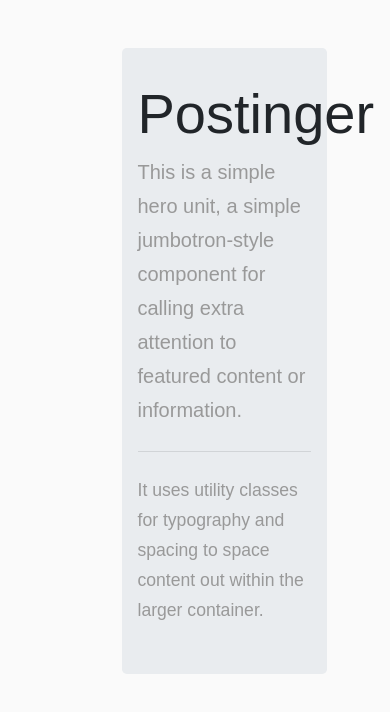
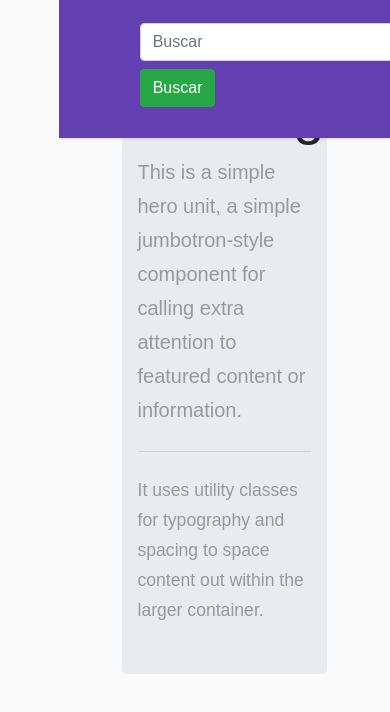
Before and after one commit to abelmaro/PassApp, an Angular app: page /home in a window 390 px wide. Shown: the top 712 px of the page. Built offline with nearby package versions, Linux system fonts and the light colour scheme.

Commit message:
Agrego estilos

```diff
--- a/src/app/components/heroes/heroes.component.html
+++ b/src/app/components/heroes/heroes.component.html
@@ -1,4 +1,3 @@
-
 <!--#region comentarios-->
 <!--<div class="card" *ngFor="let heroe of heroes; let i = index">
   <img src="{{heroe.img}}" class="card-img-top">
@@ -23,7 +22,7 @@
   </div>
 </div>-->
 <!--#endregion-->
-  <div class="d-flex flex-wrap justify-content-center animeted fadeIn fast mt-5">
+<div class="d-flex flex-wrap justify-content-center animeted fadeIn fast" style="margin-top:10%">
   <div class="card text-white mb-3 postCard text-black-50" *ngFor="let post of posts">
     <div class="card-header text-sm-left d-flex justify-content-between backLor">
       <img class="userImg"> {{post.autor}}
@@ -33,9 +32,9 @@
           <i class="fa fa-thumbs-down"></i>
         </div>
         <div>
-            <span>21</span>
+          <span>{{likes * post.id}}</span>
           <span>|</span>
-            <span>76</span>
+          <span>{{likes}}</span>
         </div>
       </div>
     </div>
@@ -60,12 +59,17 @@
       </div>
       <div class="m-1 bg-primary">
         <div class="card">
-            <div class="card-body d-flex float-left align-items-center row m-3">
-              <input class="col-md-11" type="text" name="comentario" placeholder="Agregar comentario" #commentData>
-              <button class="col-md-1" (click)="addComment(commentData.value,post.id)">+</button>
+          <div class="card-body d-flex align-items-center row">
+              <div class="form-group mx-sm-3 mb-2 d-flex  w-100">
+                <input type="text" class="form-control" id="comment" placeholder="Agregar comentario" #commentData>
+                <button class="btn buttonColor" (click)="addComment(commentData.value,post.id)">></button>
               </div>
           </div>
         </div>
       </div>
     </div>
   </div>
+</div>
+
+<!--<input class="col-md-11" type="text" name="comentario" placeholder="Agregar comentario" #commentData>
+<button class="btn buttonColor" (click)="addComment(commentData.value,post.id)">+</button>-->
--- a/src/app/components/heroes/heroes.component.ts
+++ b/src/app/components/heroes/heroes.component.ts
@@ -17,6 +17,8 @@ export class HeroesComponent implements OnInit {
   posts: any = [];
 
   date: Date = new Date();
+  likes: number = Math.floor(Math.random() * 100);
+
   constructor(private _heroesService: HeroesService,
               private router: Router,
               private _apiService: ApiService,
--- a/src/app/components/shared/navbar/navbar.component.html
+++ b/src/app/components/shared/navbar/navbar.component.html
@@ -1,18 +1,22 @@
-<!--<nav class="navbar navbar-expand-lg text-light pl-5 menuSearch">
-  <div class="collapse navbar-collapse d-flex justify-content-center" id="navbarSupportedContent">
+<nav class="navbar navbar-expand-lg text-light pl-5 menuSearch">
+  <div class="collapse navbar-collapse d-flex justify-content-around" id="navbarSupportedContent">
     <form class="form-inline my-2 my-lg-0 float-right">
       <input class="form-control mr-sm-2" type="text" placeholder="Buscar" (change)="buscarHeroe(buscarTexto.value)" #buscarTexto>
       <button [routerLink]="['search',buscarTexto.value]" class="btn btn-success my-2 my-sm-0" type="button">Buscar</button>
     </form>
+    <div class="iconList d-flex">
+      <i class="fa fa-user"></i>
+
+      <i class="fa fa-bell"></i>
+      <i class="fa fa-sign-out"></i>
+    </div>
   </div>
-</nav>-->
+</nav>
 <div class="wrapper">
-  <!-- Sidebar Holder -->
   <nav id="sidebar">
     <div class="sidebar-header">
       <h3>Postinger </h3>
     </div>
-
     <ul class="list-unstyled components">
       <li routerLinkActive="active" class="mt-3 mb-3">
         <a class="nav-link text-light" [routerLink]="['home']">Home</a>
--- a/src/styles.css
+++ b/src/styles.css
@@ -32,10 +32,24 @@ body {
 
 /*#region MENUSEARCH.CSS*/
 .menuSearch {
-  background-color: #7386D5 !important;
+  background-color: #6340B2 !important;
+  position: fixed;
+  z-index: 10;
+  width:100%;
+  top: 0;
 }
+
+.iconList {
+  width: 10%;
+  font-size: 25px;
+  justify-content: space-around;
+}
+
+#navbarSupportedContent{
+    margin-left: 10%;
+}
+
 /*#endregion*/
-
 /*#region MENU.CSS*/
 /*================================================================================*/
 /*MENU.CSS*/
@@ -238,3 +252,8 @@ a.article:hover {
 .card {
   border: 1px solid #8469C2 !important;
 }
+
+.buttonColor {
+  background-color: #8469C2;
+  color: white;
+}
```
Also changed, not shown: 1 other file (tests, documents, lock files or other folders). Lines whose indentation alone changed are shown as unchanged.
